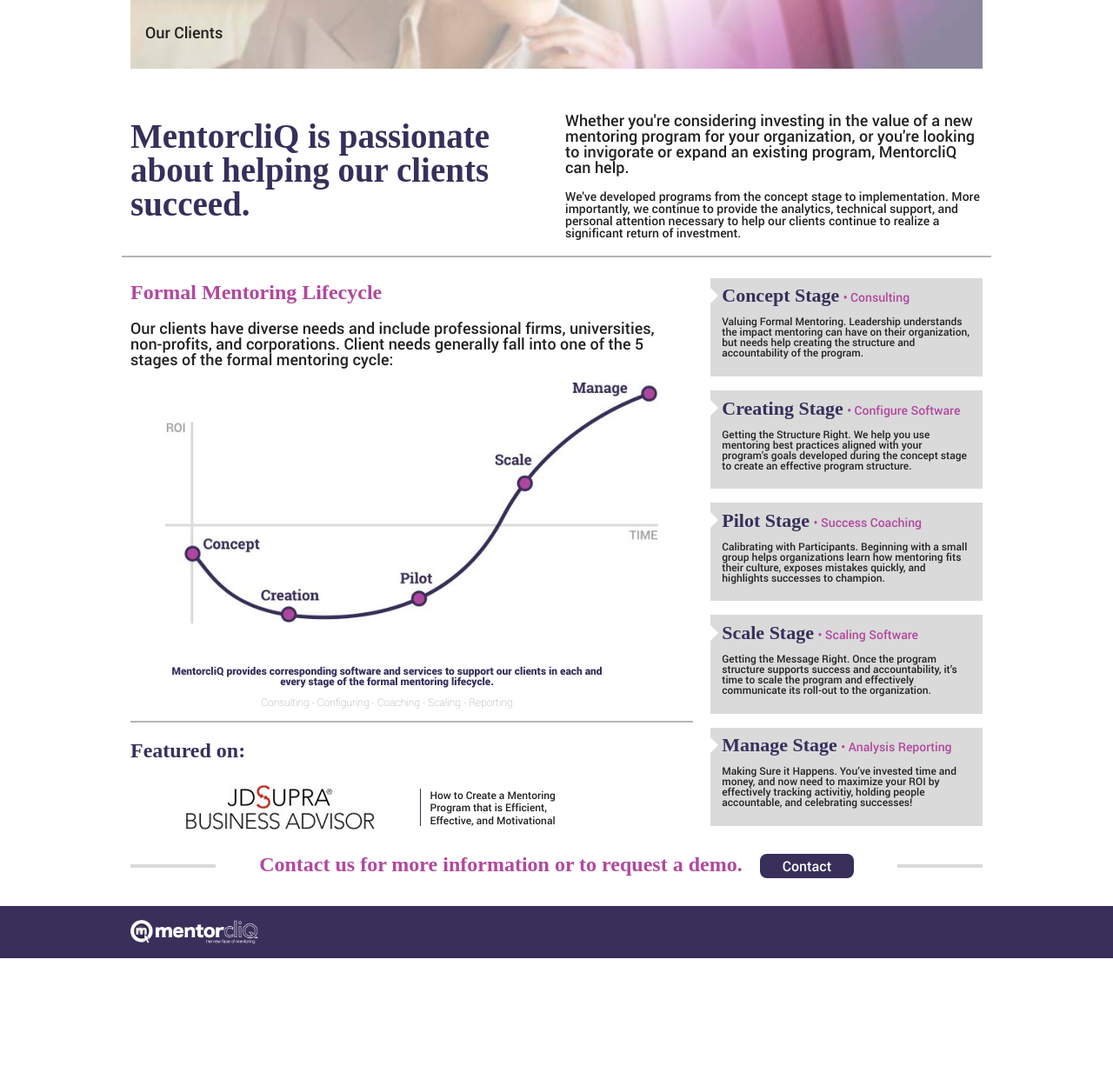
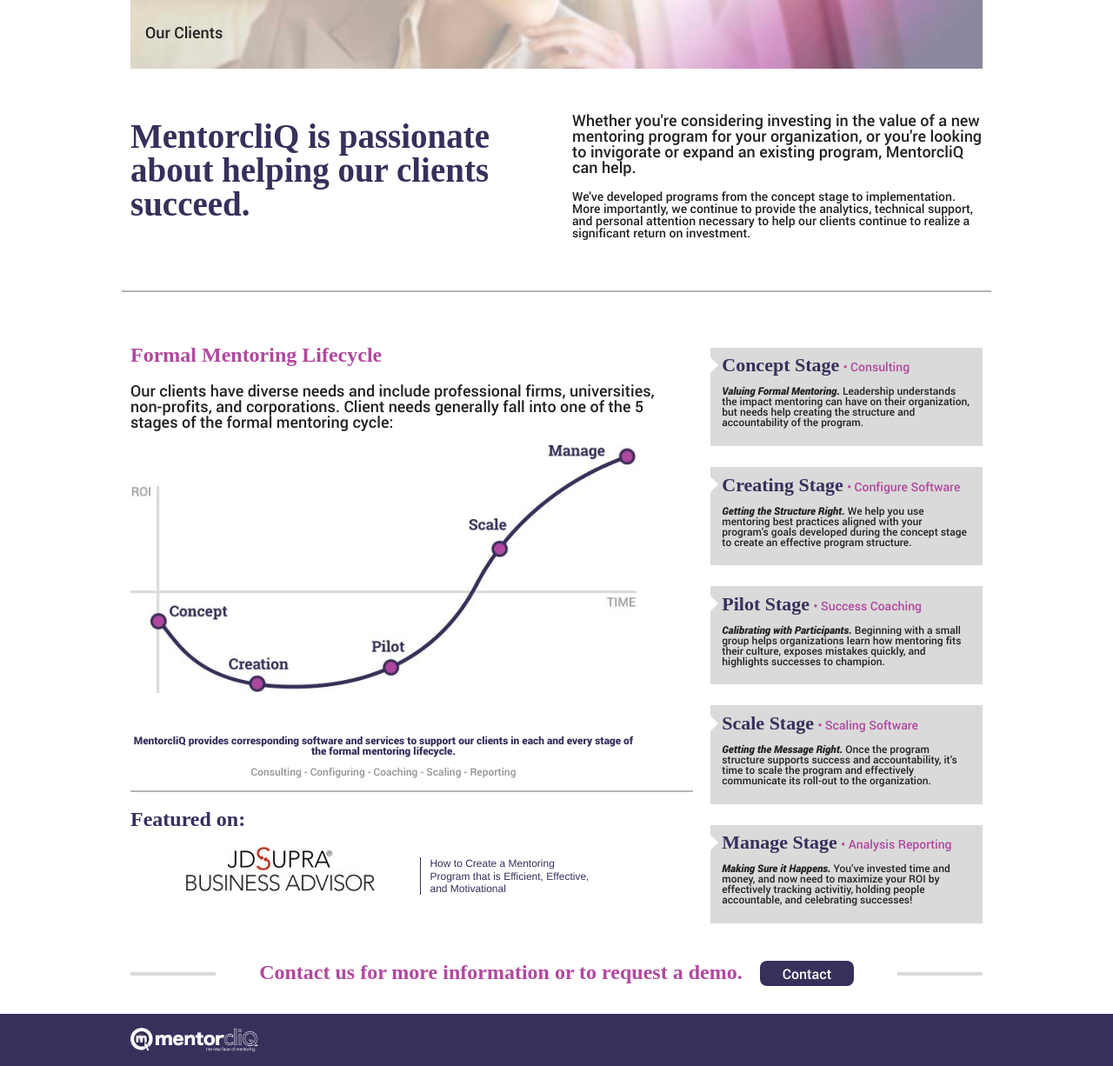
Before and after one commit to owen8505/MentorCliq, a PHP site: page /clients.html in a window 1280 px wide. Shown: the part 101-1327 px from the top of the page at 87% size. Before the commit the page ends 1203 px from the top, so only its background shows below. Run offline with PHP 8.4, Linux system fonts and the light colour scheme; some web fonts are replaced.

Commit message:
Last site changes according the clients feedback

```diff
--- a/Development/clients.html
+++ b/Development/clients.html
@@ -43,16 +43,16 @@
       </div>
     </div>
     <div class="small-6 medium-3 large-3 columns">
-      <div class="text-align-left">
+      <div class="text-align-left can-help">
     		<h3>Whether you're considering investing in the value of a new mentoring program for your organization, or you're looking to invigorate or expand an existing program, MentorcliQ can help.</h3>
-    		<h4>We've developed programs from the concept stage to implementation. More importantly, we continue to provide the analytics, technical support, and personal attention necessary to help our clients continue to realize a significant return of investment.</h4>
+    		<h4>We've developed programs from the concept stage to implementation. More importantly, we continue to provide the analytics, technical support, and personal attention necessary to help our clients continue to realize a significant return on investment.</h4>
       </div>
     </div>
-    <hr/>
+    <div class="clear"></div>
+    <hr id="our-clients-hr"/>
   </section>
-
   <section id="clients-lifecycle" class="row">
-  	<div class="small-6 medium-4 large-4 columns">
+  	<div id="formal-mentoring" class="small-6 medium-4 large-4 columns">
   		<h2 class="text-fuchsia">Formal Mentoring Lifecycle</h2>
   		<h3>Our clients have diverse needs and include professional firms, universities, non-profits, and corporations. Client needs generally fall into one of the 5 stages of the formal mentoring cycle:</h3>
   		<figure>
@@ -67,7 +67,7 @@
     	  <div class="clients hide-for-small-only">
     		<h2 class="text-purple">Featured on:</h2>
     		<img id="clients-jdsupra-image" src="assets/images/img-clients-jdsupra.jpeg" alt="JDSupra Business Advisor" >
-        <p>How to Create a Mentoring Program that is Efficient, Effective, and Motivational</p>
+        <a href="http://www.jdsupra.com/legalnews/how-to-create-a-firm-mentoring-program-t-37967/" title="How to Create a Mentoring Program that is Efficient, Effective, and Motivational">How to Create a Mentoring Program that is Efficient, Effective, and Motivational</a>
       </div>
 	    </div>
     </div>
@@ -76,7 +76,7 @@
   			<div class="lifecycle-step">
 	  			<h2 class="text-purple">Concept Stage</h2>
   				<h4 class="text-fuchsia"> &#8226; Consulting</h4>
-  				<p>Valuing Formal Mentoring. Leadership understands the impact mentoring can have on their organization, but needs help creating the structure and accountability of the program.</p>
+  				<p><span class="first-sentence">Valuing Formal Mentoring.</span> Leadership understands the impact mentoring can have on their organization, but needs help creating the structure and accountability of the program.</p>
 	        	<div class="arrow-right"></div>
   			</div>
   		</div>
@@ -84,7 +84,7 @@
 	  		<div class="lifecycle-step">
   				<h2 class="text-purple">Creating Stage</h2>
   				<h4 class="text-fuchsia"> &#8226; Configure Software</h4>
-  				<p>Getting the Structure Right. We help you use mentoring best practices aligned with your program’s goals developed during the concept stage to create an effective program structure.</p>
+  				<p><span class="first-sentence">Getting the Structure Right.</span> We help you use mentoring best practices aligned with your program’s goals developed during the concept stage to create an effective program structure.</p>
         		<div class="arrow-right"></div>
 	  		</div>
 	  	</div>
@@ -92,7 +92,7 @@
 	  		<div class="lifecycle-step">
 	  			<h2 class="text-purple">Pilot Stage</h2>
   				<h4 class="text-fuchsia"> &#8226; Success Coaching</h4>
-  				<p>Calibrating with Participants. Beginning with a small group helps organizations learn how mentoring fits their culture, exposes mistakes quickly, and highlights successes to champion. </p>
+  				<p><span class="first-sentence">Calibrating with Participants.</span> Beginning with a small group helps organizations learn how mentoring fits their culture, exposes mistakes quickly, and highlights successes to champion. </p>
         		<div class="arrow-right"></div>
 	  		</div>
 	  	</div>
@@ -100,7 +100,7 @@
 	  		<div class="lifecycle-step">
   				<h2 class="text-purple">Scale Stage</h2>
   				<h4 class="text-fuchsia"> &#8226; Scaling Software</h4>
-  				<p>Getting the Message Right. Once the program structure supports success and accountability, it’s time to scale the program and effectively communicate its roll-out to the organization.</p>
+  				<p><span class="first-sentence">Getting the Message Right.</span> Once the program structure supports success and accountability, it’s time to scale the program and effectively communicate its roll-out to the organization.</p>
 		        <div class="arrow-right"></div>
   			</div>
   		</div>
@@ -108,7 +108,7 @@
 	  		<div class="lifecycle-step">
   				<h2 class="text-purple">Manage Stage</h2>
   				<h4 class="text-fuchsia"> &#8226; Analysis Reporting</h4>
-  				<p>Making Sure it Happens. You’ve invested time and money, and now need to maximize your ROI by effectively tracking activitiy, holding people accountable, and celebrating successes!</p>
+  				<p><span class="first-sentence">Making Sure it Happens.</span> You’ve invested time and money, and now need to maximize your ROI by effectively tracking activitiy, holding people accountable, and celebrating successes!</p>
 		        <div class="arrow-right"></div>
   			</div>
   		</div>
@@ -120,6 +120,7 @@
       <div class="clients">
     		<h2 class="text-purple">Featured on:</h2>
     		<img id="clients-jdsupra-image" src="assets/images/img-clients-jdsupra.jpeg" alt="JDSupra Business Advisor" >
+        <a href="http://www.jdsupra.com/legalnews/how-to-create-a-firm-mentoring-program-t-37967/" title="How to Create a Mentoring Program that is Efficient, Effective, and Motivational">How to Create a Mentoring Program that is Efficient, Effective, and Motivational</a>
       </div>
     </div>
   </section>
--- a/Development/css/styles.css
+++ b/Development/css/styles.css
@@ -164,7 +164,8 @@
       font-family: "RobotoSlab";
       font-size: 29px;
       font-weight: normal;
-      margin: 2px 0px 10px; }
+      margin: 2px 0px 10px;
+      padding-bottom: 0.15em; }
     .slider .slider-header p {
       font-family: "RobotoSlab";
       font-weight: normal;
@@ -186,6 +187,8 @@
 #features h1, #features h2, #features h3 {
   font-family: "RobotoSlab";
   margin-bottom: 1em; }
+#features h3 {
+  font-weight: bold; }
 #features img {
   display: inline-block;
   margin: 0% 5%;
@@ -404,7 +407,7 @@
   display: inline-block;
   text-align: center;
   vertical-align: top;
-  width: 20%; }
+  width: 30%; }
   #solution-how .solution-how-item .left img {
     display: inline-block;
     margin: 0 1em;
@@ -414,7 +417,7 @@
 #solution-how .solution-how-item .right {
   display: inline-block;
   vertical-align: top;
-  width: 75%; }
+  width: 65%; }
   #solution-how .solution-how-item .right h2 {
     margin-bottom: 0.6em; }
   #solution-how .solution-how-item .right h3 {
@@ -450,17 +453,20 @@
   font-size: 11px;
   margin-top: 1.5em; }
 #solution-how .box {
-  min-height: 150px; }
+  min-height: 210px;
+  max-height: none; }
 
-#solution-roi .box {
-  padding-left: 0px; }
 #solution-roi .solution-roi-header h3 {
   margin-bottom: 1.5em; }
-#solution-roi .solution-roi-improvements h1, #solution-roi .solution-roi-improvements h2 {
+#solution-roi .solution-roi-improvements h1 {
+  margin-bottom: 0.15em; }
+#solution-roi .solution-roi-improvements h2 {
   margin-bottom: 0.4em; }
 #solution-roi .solution-roi-exmples p {
   border-left: none; }
 
+.demo {
+  margin-top: 1.5em; }
   .demo .demo-container {
     display: inline-block;
     float: left;
@@ -481,11 +487,35 @@
     border: 0px;
     height: 4px;
     margin-top: 32px; }
+  .demo .demo-container-contact {
+    display: inline-block;
+    float: left;
+    width: 65%; }
+    .demo .demo-container-contact h2 {
+      display: inline-block; }
+    .demo .demo-container-contact a {
+      display: inline-block;
+      margin-left: 1em;
+      padding: 0.4em;
+      padding-left: 1.6em;
+      padding-right: 1.6em; }
+  .demo .separator-contact {
+    display: inline-block;
+    float: left;
+    width: 16%;
+    background-color: #dadada;
+    border: 0px;
+    height: 4px;
+    margin-top: 32px; }
 
 #clients-lifecycle h3 {
   width: 95%; }
 #clients-lifecycle figure {
+  margin: 1em 0px 1em;
   text-align: center; }
+  #clients-lifecycle figure img {
+    display: block;
+    width: 90%; }
   #clients-lifecycle figure figcaption {
     color: #382f5b;
     font-family: 'Roboto';
@@ -495,7 +525,7 @@
     width: 90%; }
     #clients-lifecycle figure figcaption span {
       color: #939393;
-      font-weight: 300;
+      font-weight: 500;
       display: block;
       margin-top: 1em; }
 #clients-lifecycle .lifecycle-step {
@@ -520,17 +550,26 @@
     left: 0em;
     top: 0.7em;
     width: 0; }
+  #clients-lifecycle .lifecycle-step .first-sentence {
+    font-style: italic;
+    font-weight: bold; }
 
 .clients img {
-  display: inline-block;
-  margin-left: 4em; }
-.clients p {
+  display: block;
+  margin: 0em auto 1em; }
+.clients a {
   border-left: 1px solid #382f5b;
-  display: inline-block;
+  color: #382f5b;
+  font-size: 12px;
+  font-weight: 500;
+  padding-left: 10px;
+  display: block;
   line-height: 1.2em;
-  margin-left: 4em;
-  vertical-align: middle;
-  width: 30%; }
+  margin: 0em auto;
+  text-decoration: none;
+  vertical-align: middle; }
+.clients a:hover {
+  text-decoration: underline; }
 
 #contact-contact-info {
   margin-top: 1em; }
@@ -541,12 +580,17 @@
     text-decoration: underline; }
   #contact-contact-info h3, #contact-contact-info h4 {
     margin-bottom: 0.1em; }
+  #contact-contact-info h4 {
+    font-weight: bold; }
   #contact-contact-info p {
     margin-bottom: 0.1em;
     border-left: 0px; }
 
 #contact-headquarter-info h3 {
-  margin-bottom: 1em; }
+  font-family: 'RobotoSlab';
+  font-size: 24px;
+  font-weight: bold;
+  margin: 0em 0em 1em; }
 #contact-headquarter-info p {
   border-left: 0px; }
 #contact-headquarter-info #contact-headquarter-address {
@@ -650,12 +694,25 @@
 
   #solution-how #solution-how-statistics .box, #solution-how #solution-how-statistics-2 .box {
     min-height: 290px; }
+  #solution-how .solution-how-item .left {
+    width: 25%; }
+  #solution-how .solution-how-item .right {
+    width: 73%; }
 
   #contact-main-container #contact-form fieldset {
     width: 48%; }
 
   #contact-headquarter-info #contact-headquarter-address {
-    padding: 0em; } }
+    padding: 0em; }
+
+  #our-clients-hr {
+    margin: 2.5em 0em; }
+
+  .can-help {
+    padding: 0em 0em 0em 0.5em; }
+
+  .lifecycle-step:first-child {
+    margin-top: 1.5em !important; } }
 @media only screen and (min-width: 64.063em) {
   #global-navigation ul {
     display: block; }
@@ -711,10 +768,29 @@
         left: 1.5em; }
 
   #solution-how #solution-how-statistics .box, #solution-how #solution-how-statistics-2 .box {
-    min-height: 200px; }
+    min-height: 200px;
+    max-height: none; }
 
   #contact-main-container #contact-form fieldset {
     width: 48%; }
 
   #contact-headquarter-info #contact-headquarter-address {
-    padding: 0em; } }
+    padding: 0em; }
+
+  .clients img {
+    display: inline-block;
+    margin-left: 4em; }
+  .clients a {
+    border-left: 1px solid #382f5b;
+    color: #382f5b;
+    font-size: 12px;
+    font-weight: 500;
+    padding-left: 10px;
+    display: inline-block;
+    line-height: 1.2em;
+    margin-left: 4em;
+    text-decoration: none;
+    vertical-align: middle;
+    width: 30%; }
+  .clients a:hover {
+    text-decoration: underline; } }
--- a/Development/css/styles.scss
+++ b/Development/css/styles.scss
@@ -690,6 +698,7 @@
 }
 
 .demo{
+	margin-top: 1.5em;
 	.demo-container{
 		display: inline-block;
 		float: left;
@@ -728,7 +765,13 @@
 	}
 
 	figure{
+		margin: 1em 0px 1em;
 		text-align: center;
+
+		img{
+			display: block;
+			width: 90%;
+		}
 
 		figcaption{
 			color: $color-deep-purple;
@@ -740,7 +783,7 @@
 
 			span{
 				color: $color-dark-gray;
-				font-weight: 300;
+				font-weight: 500;
 				display: block;
 				margin-top: 1em;
 			}
@@ -777,23 +820,36 @@
 			top: 0.7em;
 			width: 0;
 		}
+
+		.first-sentence{
+			font-style: italic;
+			font-weight: bold;
+		}
 	}
 
 }
 
 .clients{
 	img{
-		display: inline-block;
-		margin-left: 4em;
+		display: block;
+		margin: 0em auto 1em;
 	}
 
-	p{
+	a{
 		border-left: 1px solid $color-deep-purple;
-		display: inline-block;
+		color: $color-deep-purple;
+		font-size: 12px;
+		font-weight: 500;
+		padding-left: 10px;
+		display: block;
 		line-height: 1.2em;
-		margin-left: 4em;
+		margin: 0em auto;
+		text-decoration: none;
 		vertical-align: middle;
-		width: 30%;
+	}
+
+	a:hover{
+		text-decoration: underline;
 	}
 }
 
@@ -1007,6 +1079,23 @@
 			padding: 0em;
 		}
 	}
+
+	//Our Client
+
+	#our-clients-hr{
+		margin: 2.5em 0em;
+	}
+
+	.can-help{
+		padding: 0em 0em 0em 0.5em;
+	}
+
+	.lifecycle-step:first-child{
+
+		margin-top: 1.5em !important;
+	}
+
+
 }
 
 @media only screen and (min-width: 64.063em) {
@@ -1122,4 +1212,32 @@
 			padding: 0em;
 		}
 	}
+
+	// Our Clients
+	//Our Clients
+	.clients{
+		img{
+			display: inline-block;
+			margin-left: 4em;
+		}
+
+		a{
+			border-left: 1px solid $color-deep-purple;
+			color: $color-deep-purple;
+			font-size: 12px;
+			font-weight: 500;
+			padding-left: 10px;
+			display: inline-block;
+			line-height: 1.2em;
+			margin-left: 4em;
+			text-decoration: none;
+			vertical-align: middle;
+			width: 30%;
+		}
+
+		a:hover{
+			text-decoration: underline;
+		}
+	}
+
 }
--- a/Development/solution.html
+++ b/Development/solution.html
@@ -17,7 +17,7 @@
   <header>
     <div class="row">
         <a id="logo" href="index.html" title="Home" class="small-5 medium-3 large-3 columns">
-          <img src="assets/images/img-logo-mentorcliq.png" alt="MentorcliQ">
+          <img src="assets/images/img-logo-mentorcliq.svg" alt="MentorcliQ">
         </a>
       <nav id="global-navigation" class="small-1 medium-2 large-2 medium-offset-1 large-offset-1 columns">
         <ul>
@@ -172,7 +172,7 @@
     		<h2>96% of Executives</h2>
     		<h3>point to mentoring as playing a key role in their careers.</h3>
     		<div class="separator"></div>
-    		<h2>71% of the Fortune 500</h2>
+    		<h2>71% of Fortune 500</h2>
     		<h3>companies offer mentoring programs to employees.</h3>
     		<div class="separator"></div>
     		<h2>88% More Productive</h2>
```
Also changed, not shown: other parts of Development/css/styles.scss (+62 -9 lines), Development/contact.html (+6 -6 lines), Development/index.html (+8 -8 lines), Development/assets/images/img-logo-mentorcliq.svg (added). Lines whose indentation alone changed are shown as unchanged.
